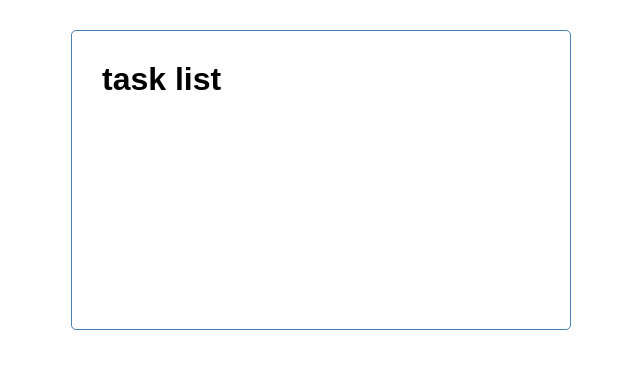
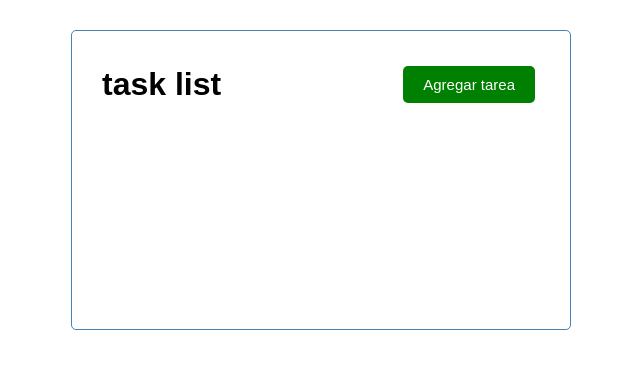
Before and after one commit to rubenpena64/task-list2, an Angular app: page / in a window 1280 px wide. Shown: the top 368 px of the page, without its empty margins (319-959 px from the left). Built offline with nearby package versions, Linux system fonts and the light colour scheme.

Commit message:
Primer boton 22:25

```diff
--- a/src/app/app.module.ts
+++ b/src/app/app.module.ts
@@ -3,11 +3,13 @@ import { BrowserModule } from '@angular/platform-browser';
 
 import { AppComponent } from './app.component';
 import { HeaderComponent } from './components/header/header.component';
+import { ButtonComponent } from './components/button/button.component';
 
 @NgModule({
   declarations: [
     AppComponent,
-    HeaderComponent
+    HeaderComponent,
+    ButtonComponent
   ],
   imports: [
     BrowserModule
--- /dev/null
+++ b/src/app/components/button/button.component.html
@@ -0,0 +1 @@
+<button class="btn" (click)="hizoClick()" [ngStyle]="{'background-color':colorBoton}">{{textoBoton}}</button>
--- /dev/null
+++ b/src/app/components/button/button.component.ts
@@ -0,0 +1,21 @@
+import { Component, EventEmitter, Input, OnInit, Output } from '@angular/core';
+
+@Component({
+  selector: 'app-button',
+  templateUrl: './button.component.html',
+  styleUrls: ['./button.component.css']
+})
+export class ButtonComponent implements OnInit {
+ @Input() textoBoton: string="";
+ @Input() colorBoton: string="";
+ @Output() clickBtAdd = new EventEmitter()
+  constructor() { }
+
+  ngOnInit(): void {
+  }
+
+  hizoClick(){
+    this.clickBtAdd.emit();
+  }
+
+}
--- a/src/app/components/header/header.component.html
+++ b/src/app/components/header/header.component.html
@@ -1 +1,5 @@
+<header>
 <h1>{{title}}</h1>
+<app-button colorBoton="green" textoBoton="Agregar tarea"
+(clickBtAdd)="toggleAddTask()"></app-button>
+</header>
--- a/src/app/components/header/header.component.ts
+++ b/src/app/components/header/header.component.ts
@@ -12,5 +12,7 @@ export class HeaderComponent implements OnInit {
 
   ngOnInit(): void {
   }
-
+  toggleAddTask(){
+    console.log("Boton apretado");
+  }
 }
```
Also changed, not shown: src/app/components/button/button.component.css (added).
